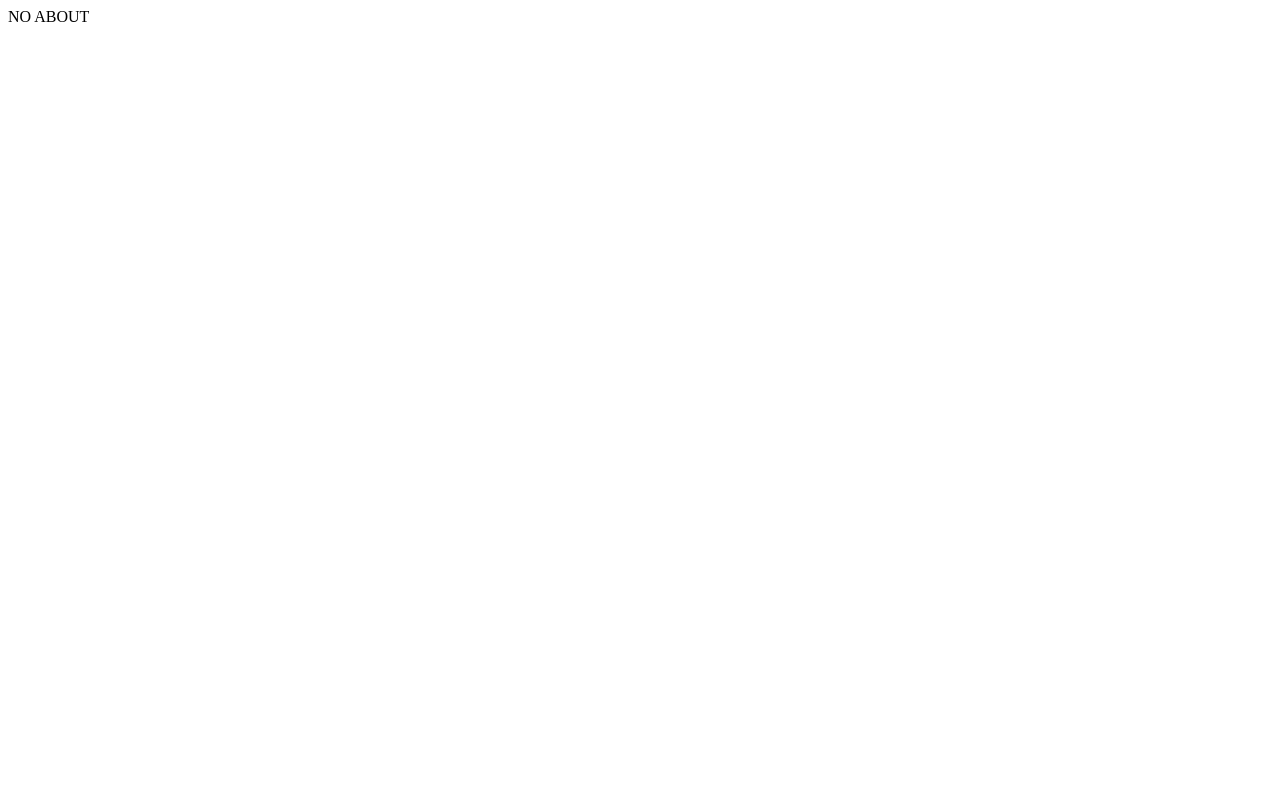
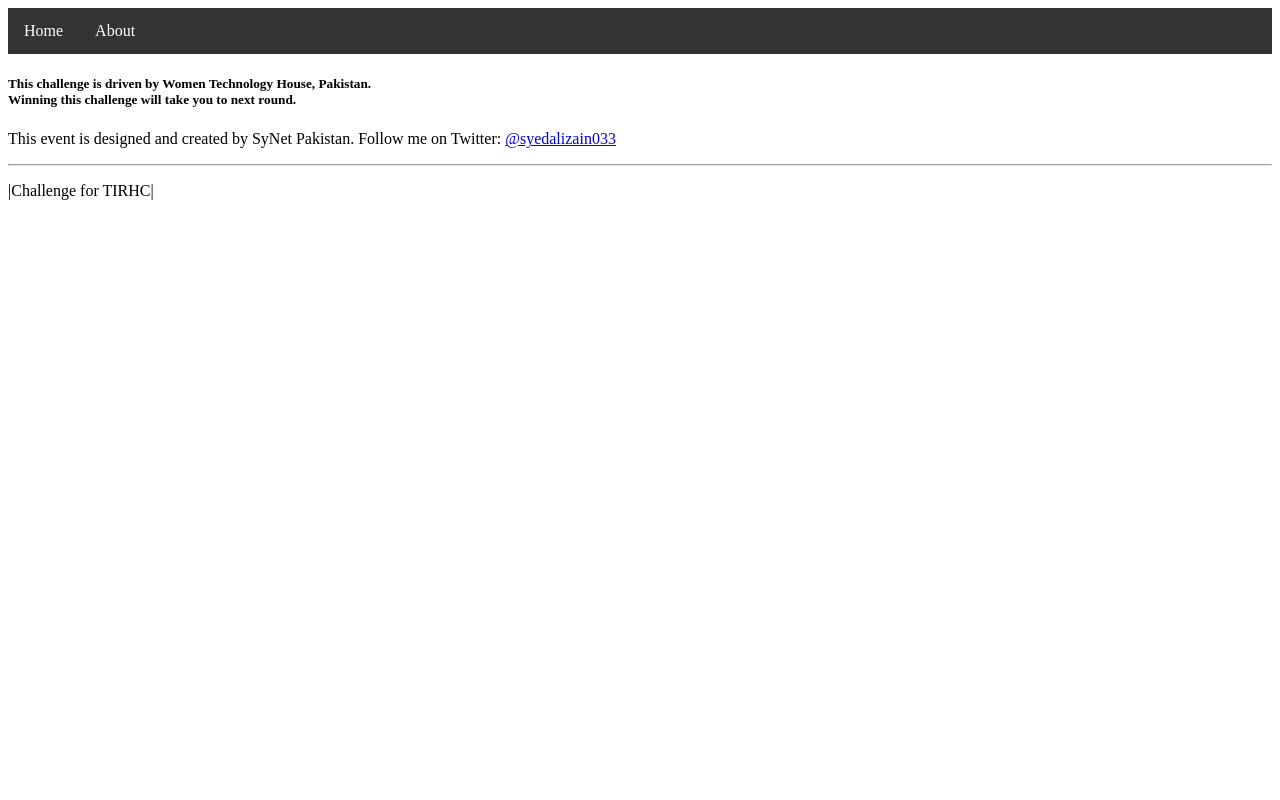
Before and after one commit to syedalizain033/BlindCurl, a Django app: page /about/ in a window 1280 px wide. Before the commit the page is almost empty. Run offline with Django 3.2, Linux system fonts and the light colour scheme.

Commit message:
stuff done mostly

```diff
--- a/BlindCurl/BlindCurl/settings.py
+++ b/BlindCurl/BlindCurl/settings.py
@@ -23,7 +23,7 @@ BASE_DIR = Path(__file__).resolve().parent.parent
 SECRET_KEY = 'django-insecure-v1^s7d$cf=3&!*n!t@mjx@=e+)co=+#2$xt@ts6m-t3fx9m=09'
 
 # SECURITY WARNING: don't run with debug turned on in production!
-DEBUG = True
+DEBUG = False
 
 ALLOWED_HOSTS = []
 
--- /dev/null
+++ b/BlindCurl/app/templates/app/about.html
@@ -0,0 +1,11 @@
+{% extends 'app/base.html' %}
+{% block title %}About Us{% endblock  %}
+{% block content %}
+<h5>This challenge is driven by Women Technology House, Pakistan.<br>
+    Winning this challenge will take you to next round.
+</h5>
+<p>
+    This event is designed and created by SyNet Pakistan.
+    Follow me on Twitter: <a href="https://www.twitter.com/syedalizain033" target="_blank">@syedalizain033</a>
+</p>
+{% endblock  %}
--- a/BlindCurl/app/templates/app/base.html
+++ b/BlindCurl/app/templates/app/base.html
@@ -4,46 +4,43 @@
     <meta charset="utf-8"/>
     <title>{% block title %}{% endblock %}</title>
     {% load static %}
-    <link rel="stylesheet" type="text/css" href="{% static 'app/site.css' %}"/>
-    <link href="https://cdn.jsdelivr.net/npm/bootstrap@5.1.3/dist/css/bootstrap.min.css" rel="stylesheet" integrity="sha384-1BmE4kWBq78iYhFldvKuhfTAU6auU8tT94WrHftjDbrCEXSU1oBoqyl2QvZ6jIW3" crossorigin="anonymous">
 
-<script src="https://cdn.jsdelivr.net/npm/bootstrap@5.1.3/dist/js/bootstrap.bundle.min.js" integrity="sha384-ka7Sk0Gln4gmtz2MlQnikT1wXgYsOg+OMhuP+IlRH9sENBO0LRn5q+8nbTov4+1p" crossorigin="anonymous"></script>
-</head>
-<style>
-    .navbar {
-        background-color: lightslategray;
-        font-size: 1em;
-        font-family: 'Trebuchet MS', 'Lucida Sans Unicode', 'Lucida Grande', 'Lucida Sans', Arial, sans-serif;
-        color: white;
-        padding: 8px 5px 8px 5px;
-    }
 
-    .navbar a {
-        text-decoration: none;
-        color: inherit;
-    }
+    <style>
+        ul {
+            list-style-type: none;
+            margin: 0;
+            padding: 0;
+            overflow: hidden;
+            background-color: #333;
+          }
 
-    .navbar-brand {
-        font-size: 1.2em;
-        font-weight: 600;
-    }
+          li {
+            float: left;
+          }
 
-    .navbar-item {
-        font-variant: small-caps;
-        margin-left: 30px;
-    }
+          li a {
+            display: block;
+            color: white;
+            text-align: center;
+            padding: 14px 16px;
+            text-decoration: none;
+          }
 
-    .body-content {
-        padding: 5px;
-        font-family:'Segoe UI', Tahoma, Geneva, Verdana, sans-serif;
-    }
-</style>
+          li a:hover {
+            background-color: #111;
+          }
+    </style>
+
+  </head>
+
 
 <body>
 <div class="navbar">
-    <a href="{% url 'home' %}" class="navbar-brand">Home</a>
-    <a href="{% url 'about' %}" class="navbar-item">About</a>
-    <a href="{% url 'contact' %}" class="navbar-item">Contact</a>
+    <ul>
+        <li><a href="{% url 'home' %}">Home</a></li>
+        <li><a href="{% url 'about' %}">About</a></li>
+      </ul>
 </div>
 
 <div class="body-content">
@@ -51,7 +48,7 @@
     {% endblock %}
     <hr/>
     <footer>
-        <p>© 2018</p>
+        <p>|Challenge for TIRHC|</p>
     </footer>
 </div>
 </body>
--- a/BlindCurl/app/views.py
+++ b/BlindCurl/app/views.py
@@ -27,7 +27,7 @@ def home(request):
         return render(request, "app/home.html", {'form': form})
 
 def about(request):
-    return HttpResponse("NO ABOUT")
+    return render(request, 'app/about.html')
 
 def contact(request):
     return HttpResponse("NO RESPONSE")
--- a/requirements.txt
+++ /dev/null
@@ -1,2 +0,0 @@
-django
-os
```
Also changed, not shown: BlindCurl/app/templates/app/home.html (+5 -4 lines), 1 other file.
